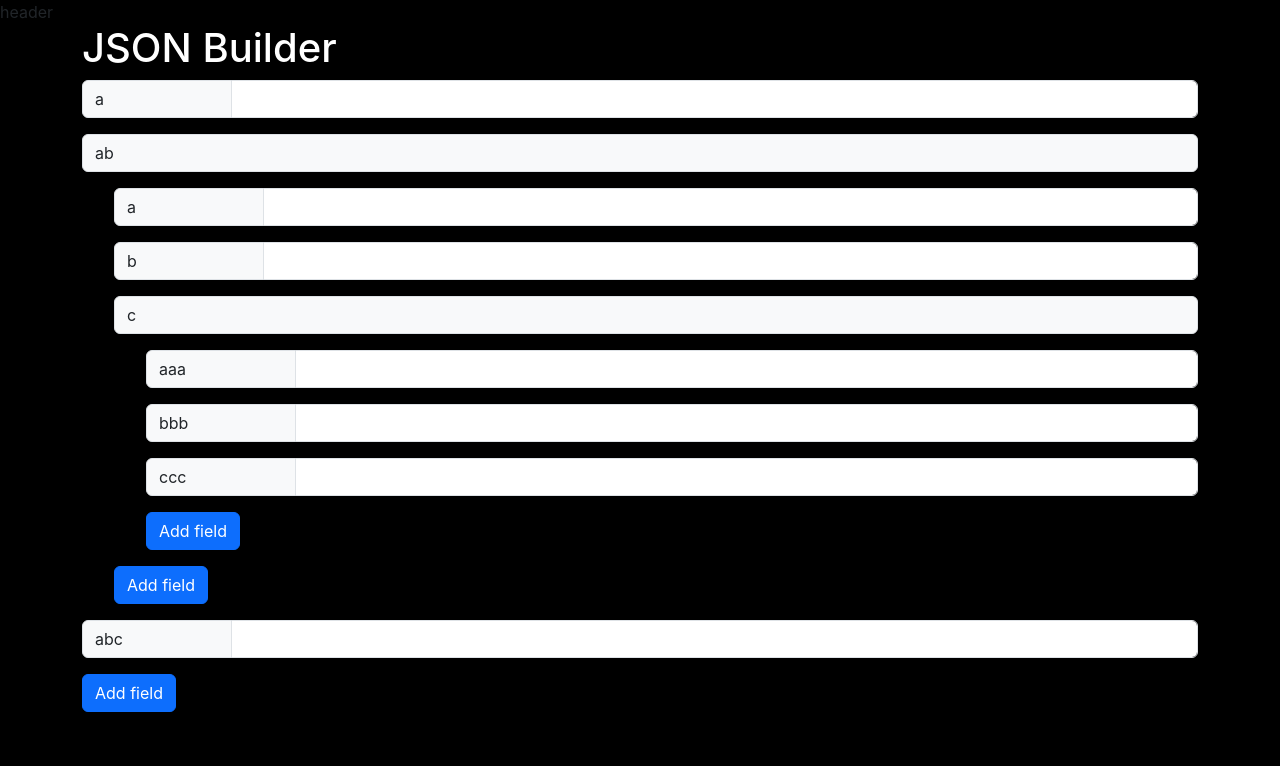
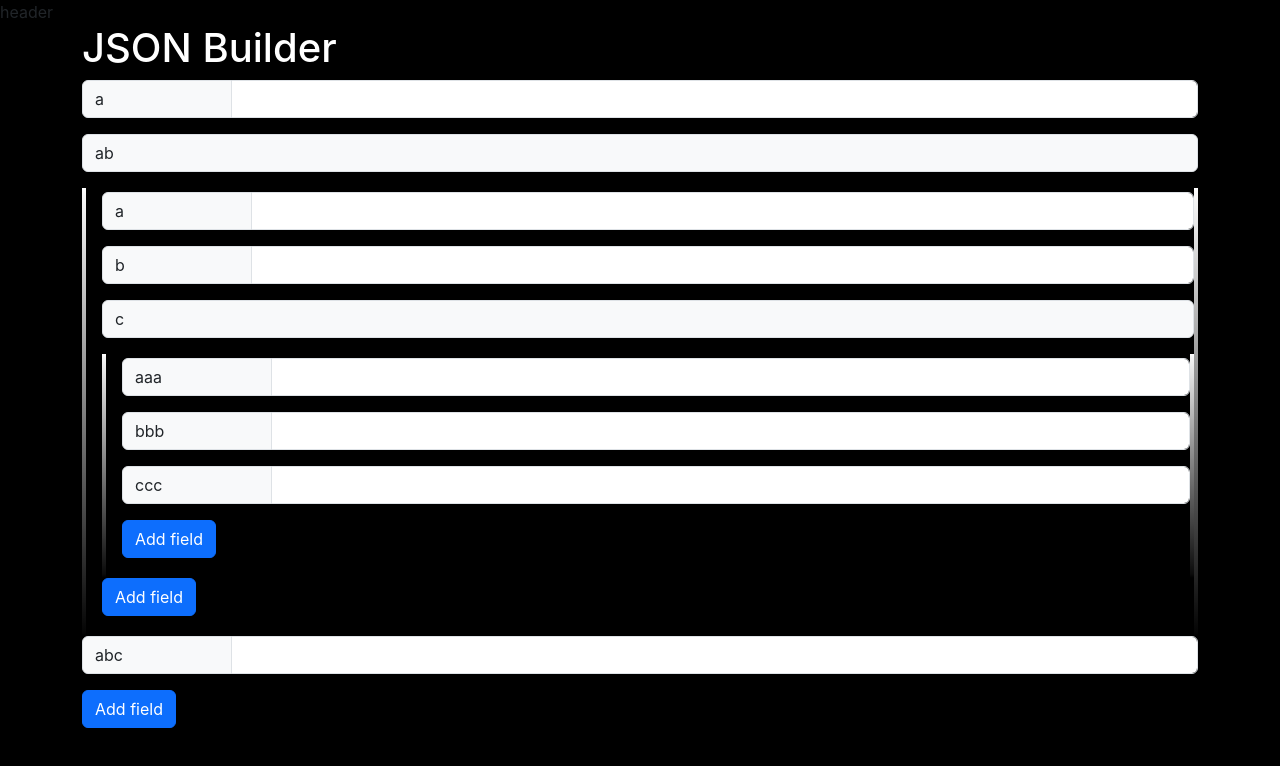
Before and after one commit to evglark/default-react-app, a React app: page / in a window 1280 px wide. Shown: the top 766 px of the page. Built offline with nearby package versions, Linux system fonts and the light colour scheme.

Commit message:
Fixed style for json form

```diff
--- /dev/null
+++ b/src/module/JsonBuilder/components/JsonForm/JsonForm.tsx
@@ -0,0 +1,83 @@
+/* eslint-disable array-callback-return */
+import React, { useState } from 'react';
+
+import { Input } from '../Input';
+
+import './style.scss';
+
+export const JsonForm = () => {
+    const [JSON, setJSON] = useState({ name: '' });
+
+    const addNewField = () => {
+        setJSON((json) => {
+            const namesCount = Object.keys(json).filter(el => el.slice(0, 3)).length;
+
+            if (namesCount) {
+                return { ...json, ['name ' + (namesCount + 1).toString()]: '' };
+            }
+
+            return { ...json, name: '' };
+        });
+    };
+
+    const changeName = () => {
+        console.log(0);
+    };
+
+    const x = {
+        a: 'one',
+        ab: {
+            a: 'A',
+            b: 'B',
+            c: {
+                aaa: 'AAA',
+                bbb: 999,
+                ccc: 'ccc6',
+            },
+        },
+        abc: 1,
+    };
+
+    const renderJson = () => {
+        const readObject = (json: any) =>
+            Object.keys(json).map((el, i) => {
+                if (typeof json[el] === 'string' || typeof json[el] === 'number') {
+                    return <Input name={el} onChangeName={changeName} key={el+i} />;
+                };
+
+                if (typeof json[el] === 'object') {
+                    return (
+                        <div id={el} key={el+i}>
+                            <span className="input-group-text mb-3">{`${el}`}</span>
+                            <div className="objectBlock">
+                                {readObject(json[el])}
+                                <button
+                                    type="button"
+                                    className="btn btn-primary mb-3"
+                                    onClick={addNewField}
+                                >
+                                    Add field
+                                </button>
+                            </div>
+                        </div>
+                    );
+                };
+            });
+
+        return readObject(x);
+    };
+
+    return (
+        <div className="jsonForm" style={{ color: 'white' }}>
+            <h1>JSON Builder</h1>
+            {renderJson()}
+            <button
+                type="button"
+                className="btn btn-primary"
+                onClick={addNewField}
+            >
+                Add field
+            </button>
+        </div>
+    );
+};
--- /dev/null
+++ b/src/module/JsonBuilder/components/JsonForm/index.ts
@@ -0,0 +1 @@
+export { JsonForm } from './JsonForm';
--- /dev/null
+++ b/src/module/JsonBuilder/components/JsonForm/style.scss
@@ -0,0 +1,9 @@
+.jsonBuilder {
+    .objectBlock {
+        padding-left: 16px;
+        border-width: 4px;
+        border-style: solid;
+        border-image:
+            linear-gradient(to bottom, white, rgba(0, 0, 0, 0)) 10 100%;
+    }
+}
--- a/src/module/JsonBuilder/pages/JsonBuilder.tsx
+++ b/src/module/JsonBuilder/pages/JsonBuilder.tsx
@@ -1,83 +1,12 @@
 /* eslint-disable array-callback-return */
-import React, { useState } from 'react';
+import React from 'react';
 
-import { Input } from '../components/Input';
+import { JsonForm } from '../components/JsonForm';
 
 export const JsonBuilder = () => {
-    const [JSON, setJSON] = useState({ name: '' });
-
-    const addNewField = () => {
-        setJSON((json) => {
-            const namesCount = Object.keys(json).filter(el => el.slice(0, 3)).length;
-
-            if (namesCount) {
-                return { ...json, ['name ' + (namesCount + 1).toString()]: '' };
-            }
-
-            return { ...json, name: '' };
-        });
-    };
-
-    const changeName = () => {
-        console.log(0);
-    };
-
-    const x = {
-        a: 'one',
-        ab: {
-            a: 'A',
-            b: 'B',
-            c: {
-                aaa: 'AAA',
-                bbb: 999,
-                ccc: 'ccc6',
-            },
-        },
-        abc: 1,
-    };
-
-    const renderJson = () => {
-        const readObject = (json: any) =>
-            Object.keys(json).map((el, i) => {
-                if (typeof json[el] === 'string' || typeof json[el] === 'number') {
-                    return <Input name={el} onChangeName={changeName} key={el+i} />;
-                };
-
-                if (typeof json[el] === 'object') {
-                    const style = { marginLeft: 32 };
-
-                    return (
-                        <div id={el} key={el+i} >
-                            <span className="input-group-text mb-3">{`${el}`}</span>
-                            <div style={style}>
-                                {readObject(json[el])}
-                                <button
-                                    type="button"
-                                    className="btn btn-primary mb-3"
-                                    onClick={addNewField}
-                                >
-                                    Add field
-                                </button>
-                            </div>
-                        </div>
-                    );
-                };
-            });
-
-        return readObject(x);
-    };
-
     return (
-        <div className="jsonBuilder" style={{ color: 'white' }}>
-            <h1>JSON Builder</h1>
-            {renderJson()}
-            <button
-                type="button"
-                className="btn btn-primary"
-                onClick={addNewField}
-            >
-                Add field
-            </button>
+        <div className="jsonBuilder">
+            <JsonForm />
         </div>
     );
 };
```
